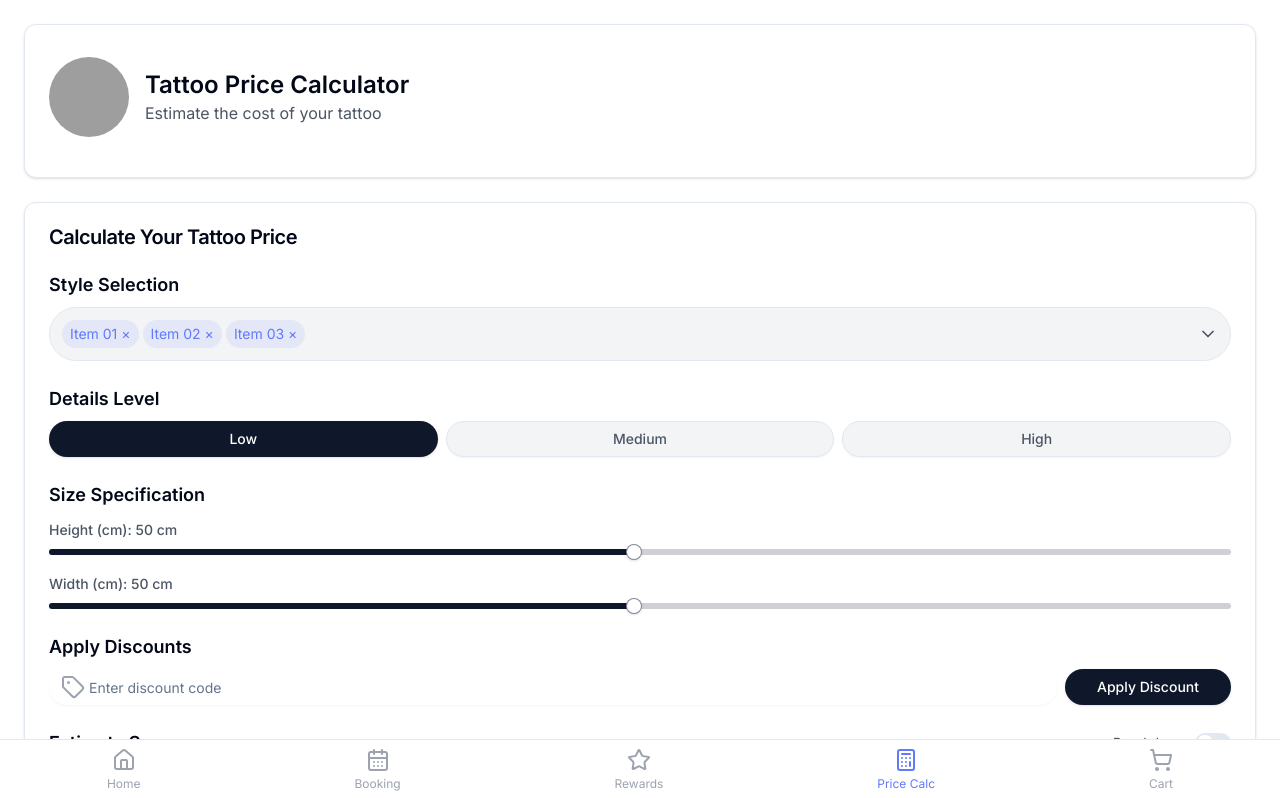
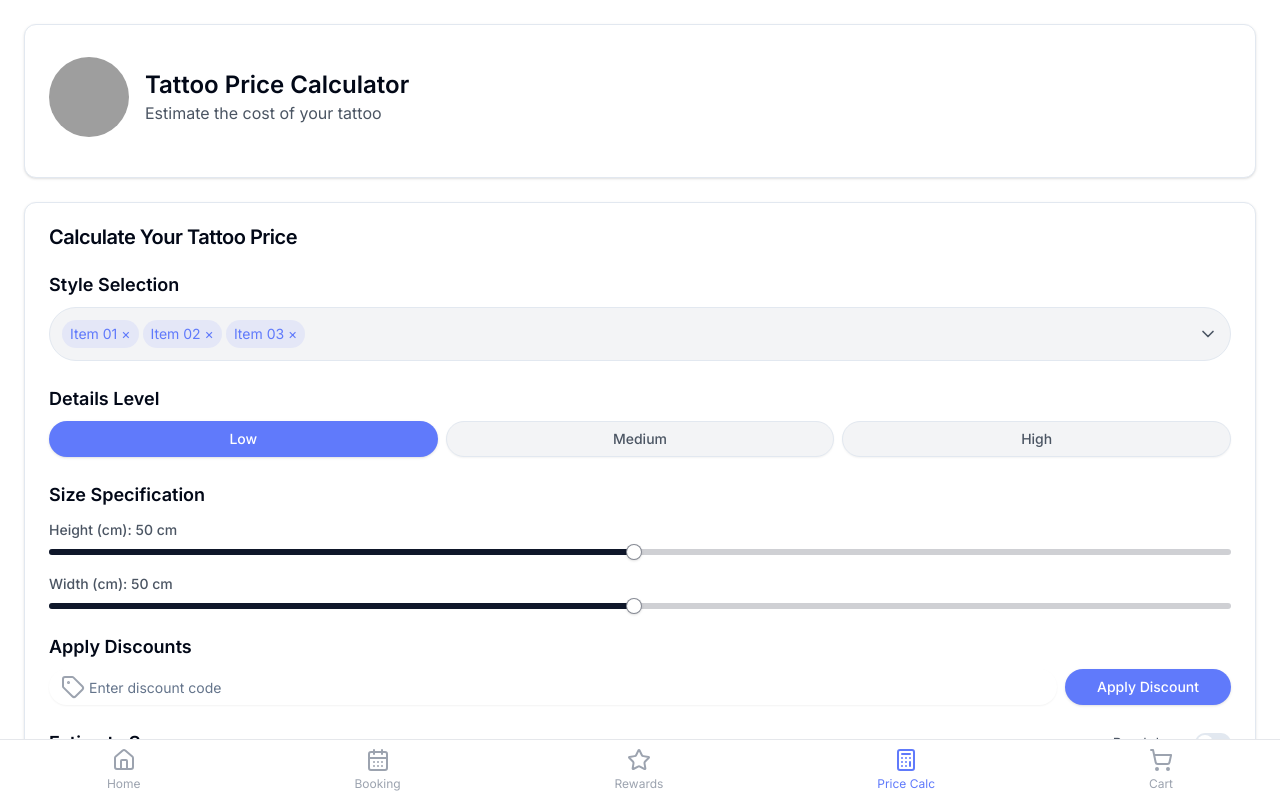
Before and after one commit to minaehab1/TattooApp-Converted, a Next.js app: page /price-calculator in a window 1280 px wide. Shown: the top 798 px of the page. Built offline with nearby package versions, Linux system fonts and the light colour scheme; grey boxes are pictures that could not be loaded.

Commit message:
price calc page better 3

```diff
--- a/app/price-calculator/page.tsx
+++ b/app/price-calculator/page.tsx
@@ -108,8 +108,16 @@ const PriceCalculatorPage = () => {
                     key={level}
                     variant={detailLevel === level ? "default" : "outline"}
                     onClick={() => handleDetailLevelChange(level)}
-                    className={`w-full py-3 ${detailLevel === level ? "bg-[#607AFB] text-white" : "bg-gray-100 text-gray-600"}`}
-                    style={{ borderRadius: '9999px' }}
+                    className={`w-full py-3 ${
+                      detailLevel === level
+                        ? "!bg-[#607AFB] !text-white hover:!bg-[#4c62c9]"
+                        : "!bg-gray-100 !text-gray-600 hover:!bg-gray-200"
+                    }`}
+                    style={{
+                      borderRadius: '9999px',
+                      backgroundColor: detailLevel === level ? '#607AFB' : '#f3f4f6',
+                      color: detailLevel === level ? 'white' : '#4b5563'
+                    }}
                   >
                     {level}
                   </Button>
@@ -163,8 +171,8 @@ const PriceCalculatorPage = () => {
                 </div>
                 <Button
                   onClick={handleApplyDiscount}
-                  className="bg-[#607AFB] text-white hover:bg-[#4c62c9] px-8 py-3"
-                  style={{ borderRadius: '9999px' }}
+                  className="!bg-[#607AFB] !text-white hover:!bg-[#4c62c9] px-8 py-3"
+                  style={{ borderRadius: '9999px', backgroundColor: '#607AFB', color: 'white' }}
                 >
                   Apply Discount
                 </Button>
```
